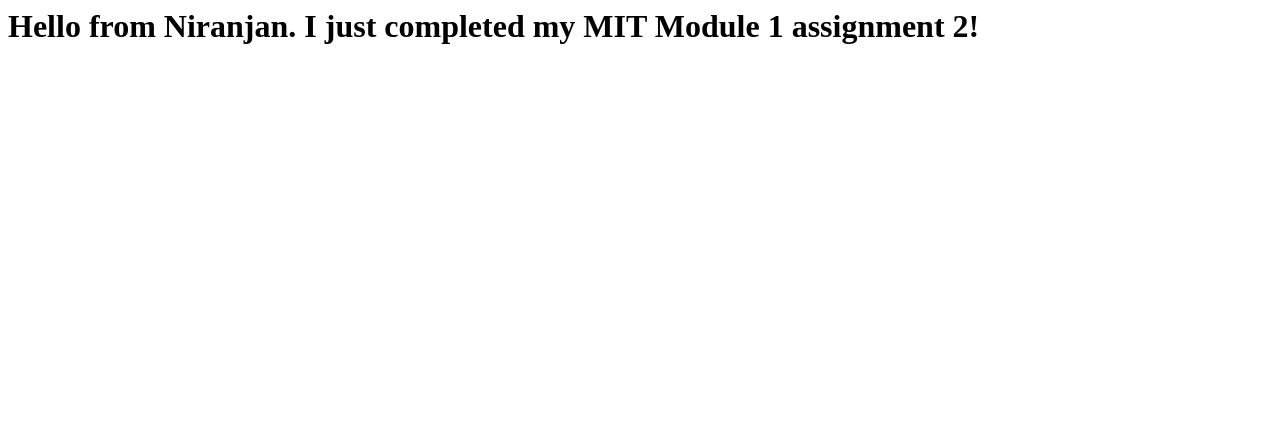
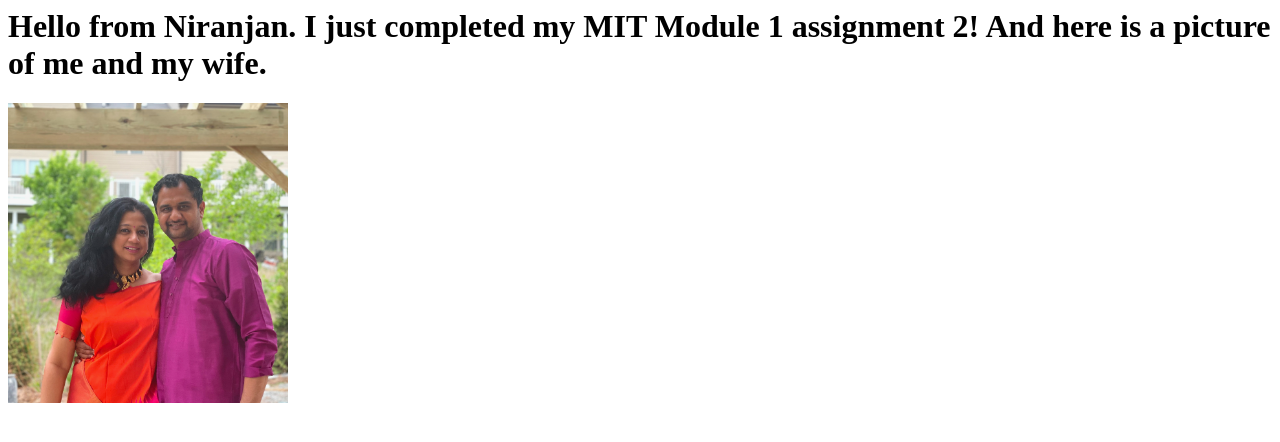
Before and after one commit to niranjan-sathindran/niranjan-sathindran.github.io, a plain HTML site: page index.html in a window 1280 px wide. Drawn offline with Linux system fonts and the light colour scheme.

Commit message:
Added picture

```diff
--- a/index.html
+++ b/index.html
@@ -1,4 +1,4 @@
 <html>
-<h1> Hello from Niranjan. I just completed my MIT Module 1 assignment 2!</h1>
-
+<h1> Hello from Niranjan. I just completed my MIT Module 1 assignment 2! And here is a picture of me and my wife.</h1>
+<div> <img src="niranjan-andsrividhya.jpeg" height="300"/></div>
 </html>
```
Also changed, not shown: niranjan-andsrividhya.jpeg (added).
